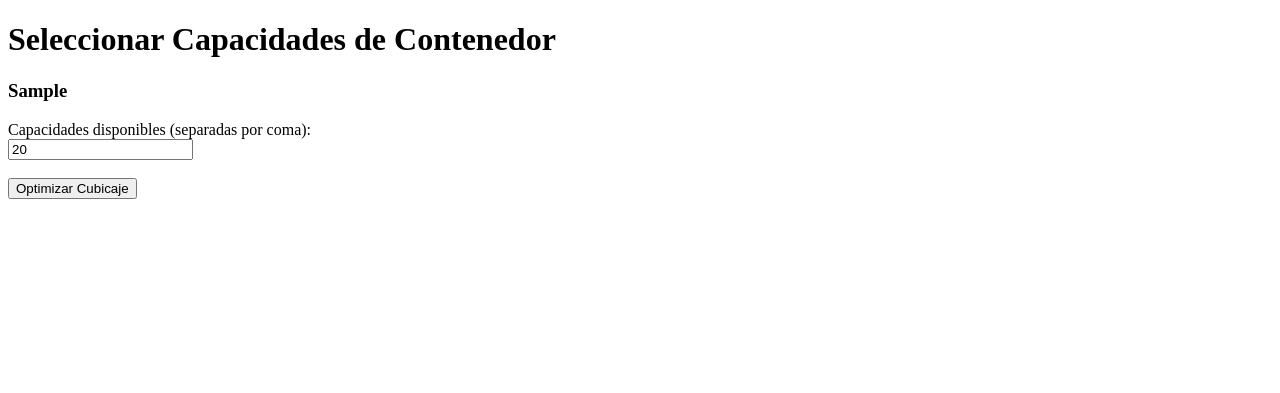
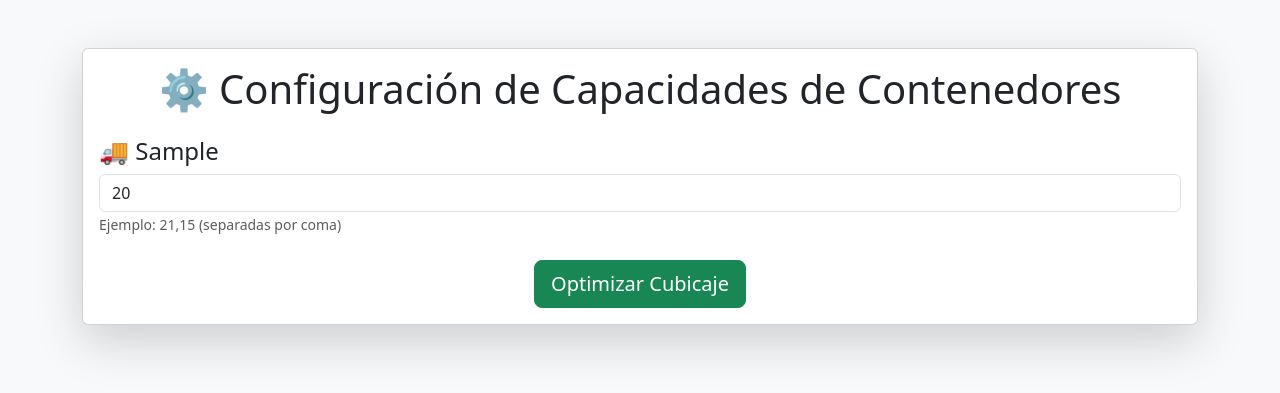
Before and after one commit to Will-i-am-lab/Cubagem-PRB, a Flask app: template templates/select_capacities.html in a window 1280 px wide. Shown: the top 393 px of the page. Run offline with Flask 3, Linux system fonts and the light colour scheme; the template is opened without the code that fills it: most values are stand-ins (such as "Sample title", 1, 10 or a date in 2020).

Commit message:
Update select_capacities.html

```diff
--- a/templates/select_capacities.html
+++ b/templates/select_capacities.html
@@ -3,18 +3,31 @@
 <head>
     <meta charset="UTF-8">
     <title>Seleccionar Capacidades por BC</title>
+    <link href="https://cdn.jsdelivr.net/npm/bootstrap@5.3.0/dist/css/bootstrap.min.css" rel="stylesheet">
 </head>
-<body>
-    <h1>Seleccionar Capacidades de Contenedor</h1>
+<body class="bg-light">
 
-    <form action="/optimize" method="post">
-        {% for bc in bcs %}
-            <h3>{{ bc }}</h3>
-            <label>Capacidades disponibles (separadas por coma):</label><br>
-            <input type="text" name="{{ bc }}" value="{{ capacidad_default.get(bc, [20])|join(',') }}"><br><br>
-        {% endfor %}
-        <input type="submit" value="Optimizar Cubicaje">
-    </form>
+<div class="container py-5">
+    <div class="card shadow-lg">
+        <div class="card-body">
+            <h1 class="card-title text-center mb-4">⚙️ Configuración de Capacidades de Contenedores</h1>
+
+            <form action="/optimize" method="post">
+                {% for bc in bcs %}
+                    <div class="mb-4">
+                        <h4>🚚 {{ bc }}</h4>
+                        <input type="text" name="{{ bc }}" value="{{ capacidad_default.get(bc, [20])|join(',') }}" class="form-control" required>
+                        <small class="form-text text-muted">Ejemplo: 21,15 (separadas por coma)</small>
+                    </div>
+                {% endfor %}
+
+                <div class="text-center">
+                    <button type="submit" class="btn btn-success btn-lg">Optimizar Cubicaje</button>
+                </div>
+            </form>
+        </div>
+    </div>
+</div>
 
 </body>
 </html>
```
